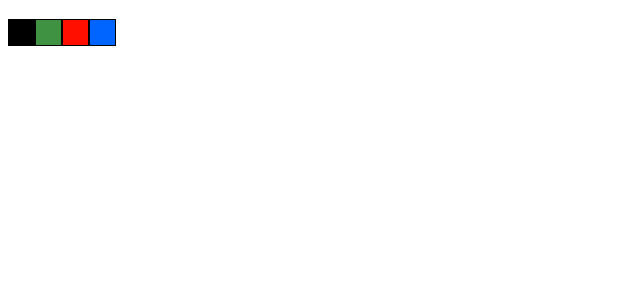
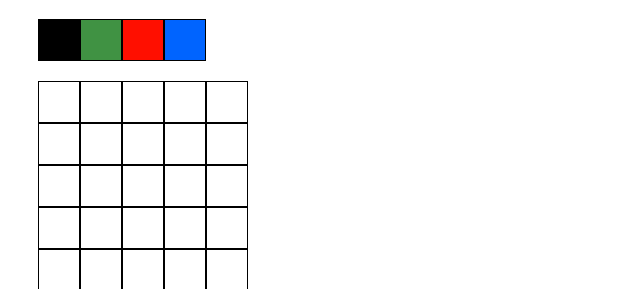
Before and after one commit to AugustoMagalhaes/javascript-dom-03-pixels-art, a plain HTML site: page index.html in a window 1280 px wide. Shown: the part 61-350 px from the top of the page, without its empty margins (0-640 px from the left). Drawn offline with Linux system fonts and the light colour scheme.

Commit message:
Adicionando resolucao dos requisitos 4 e 5.

```diff
--- a/index.html
+++ b/index.html
@@ -15,6 +15,9 @@
         <div class="color"></div>
         <div class="color"></div>
     </div>
+    <div id="pixel-board">
+
+    </div>
     <script src="script.js"></script>
 </body>
 </html>
--- a/script.js
+++ b/script.js
@@ -0,0 +1,11 @@
+const pixelBoard = document.getElementById('pixel-board');
+
+function createPixelBoard(boardSize) {
+    for (let index = 0; index < boardSize; index += 1) {
+    const pixelItem = document.createElement('div');
+    pixelItem.setAttribute('class', 'pixel');
+    pixelBoard.appendChild(pixelItem);
+    }
+}
+
+createPixelBoard(25);
--- a/style.css
+++ b/style.css
@@ -1,12 +1,13 @@
 #color-palette {
     font-size: 0px;
     /* fonte: https://pt.stackoverflow.com/questions/226811/n%C3%A3o-consigo-colocar-uma-div-colada-na-outra */
+    margin-left: 30px;
 }
 
 .color {
     border: 1px solid  #000000;
-    width: 25px;
-    height: 25px;
+    width: 40px;
+    height: 40px;
     display: inline-block;
     padding: 0px;
 }
@@ -26,3 +27,18 @@
 .color:nth-of-type(4) {
     background-color:  #0064ff;
 }
+
+#pixel-board {
+    padding-top: 20px;
+    margin-left: 30px;
+    font-size: 0px;
+    width: 250px;
+}
+
+.pixel {
+    width: 40px;
+    height: 40px;
+    border: 1px solid #000000;
+    display: inline-block;
+    background-color: #ffffff;
+}
```
